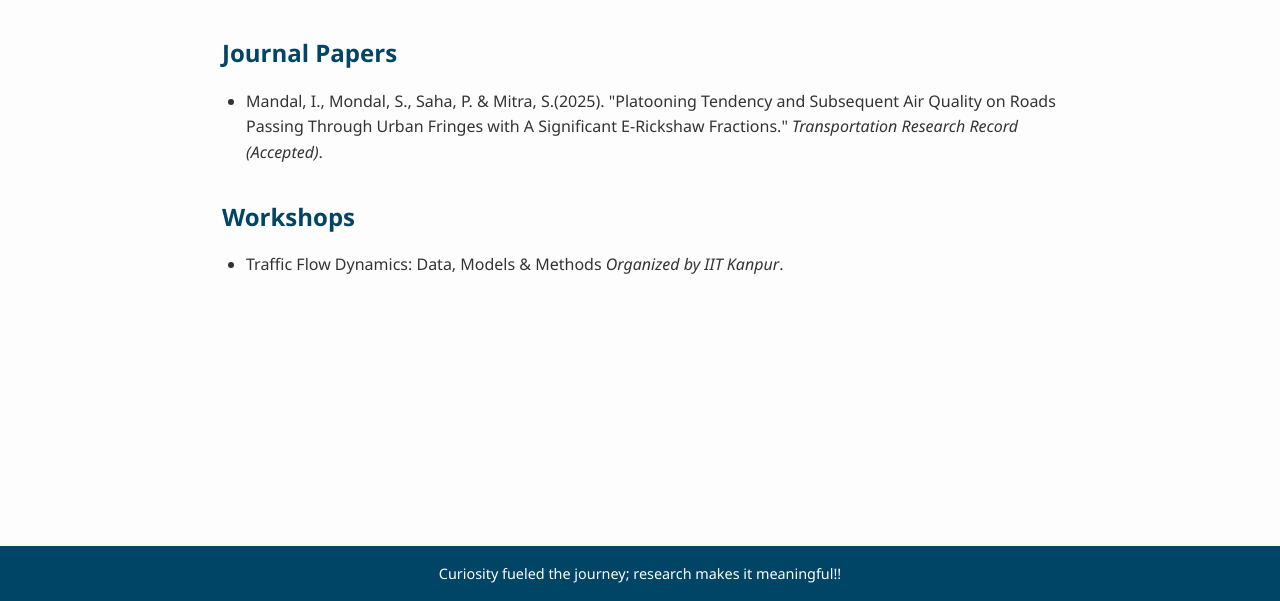
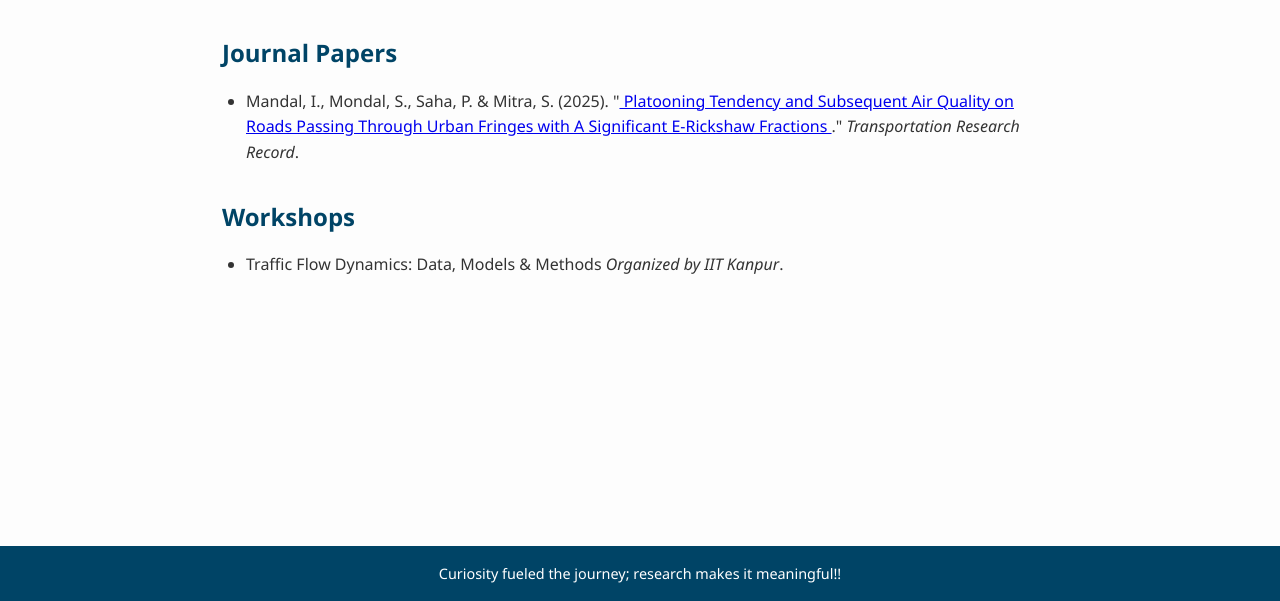
Before and after one commit to indranilmandal8017/portfolio, a plain HTML site: page research.html in a window 1280 px wide. Shown: the part 199-800 px from the top of the page. Drawn offline with Linux system fonts and the light colour scheme; a script that the page names is missing.

Commit message:
Update research.html

```diff
--- a/research.html
+++ b/research.html
@@ -32,8 +32,14 @@
       <div class="research-section">
         <h2>Journal Papers</h2>
         <ul>
-          <li>Mandal, I., Mondal, S., Saha, P. & Mitra, S.(2025). "Platooning Tendency and Subsequent Air Quality on Roads Passing Through Urban Fringes with A Significant E-Rickshaw Fractions." <em>Transportation Research Record (Accepted)</em>.</li>
-        </ul>
+          <li>
+            Mandal, I., Mondal, S., Saha, P. & Mitra, S. (2025).
+            "<a href="https://journals.sagepub.com/doi/full/10.1177/03611981251366251" target="_blank">
+              Platooning Tendency and Subsequent Air Quality on Roads Passing Through Urban Fringes with A Significant E-Rickshaw Fractions
+            </a>."
+            <em>Transportation Research Record</em>.
+         </li>
+      </ul>
       </div>
 
       <div class="research-section">
@@ -49,4 +55,5 @@
     <p>Curiosity fueled the journey; research makes it meaningful!!</p>
   </footer>
 </body>
+
 </html>
```
